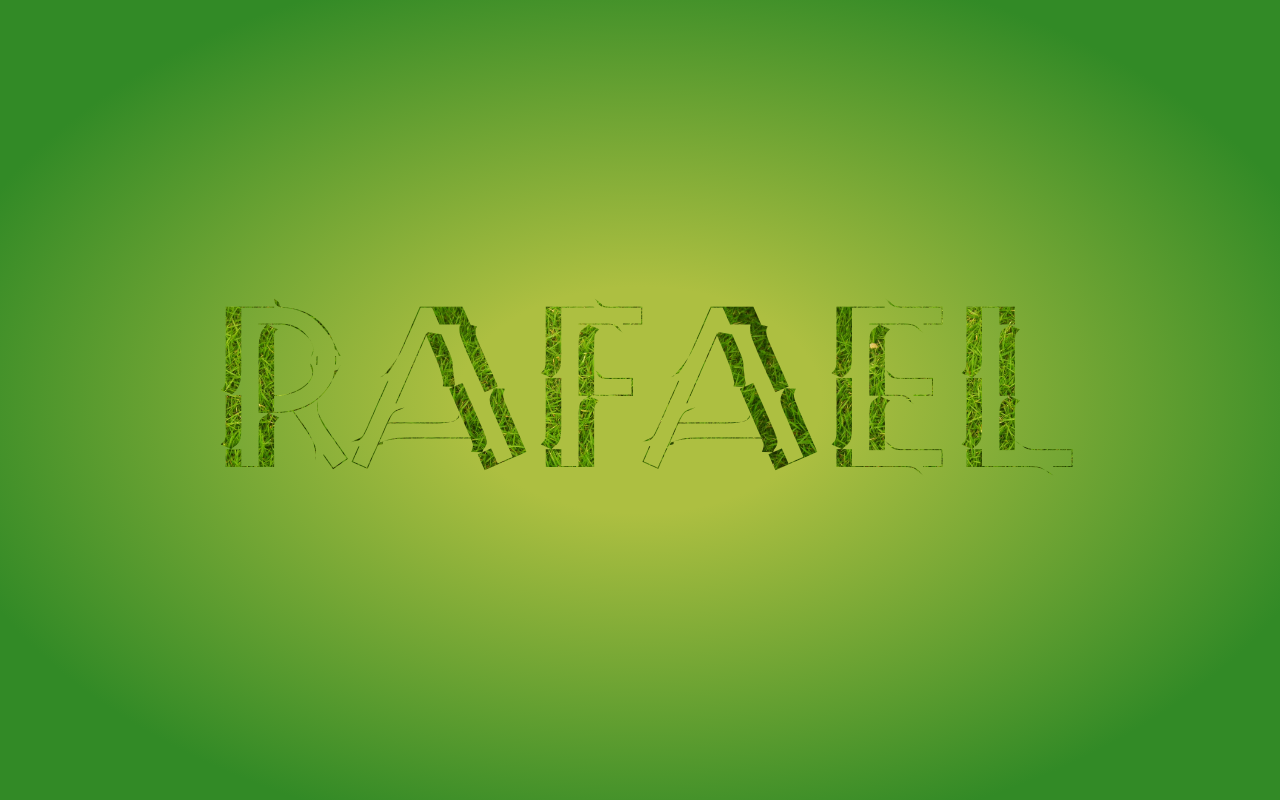
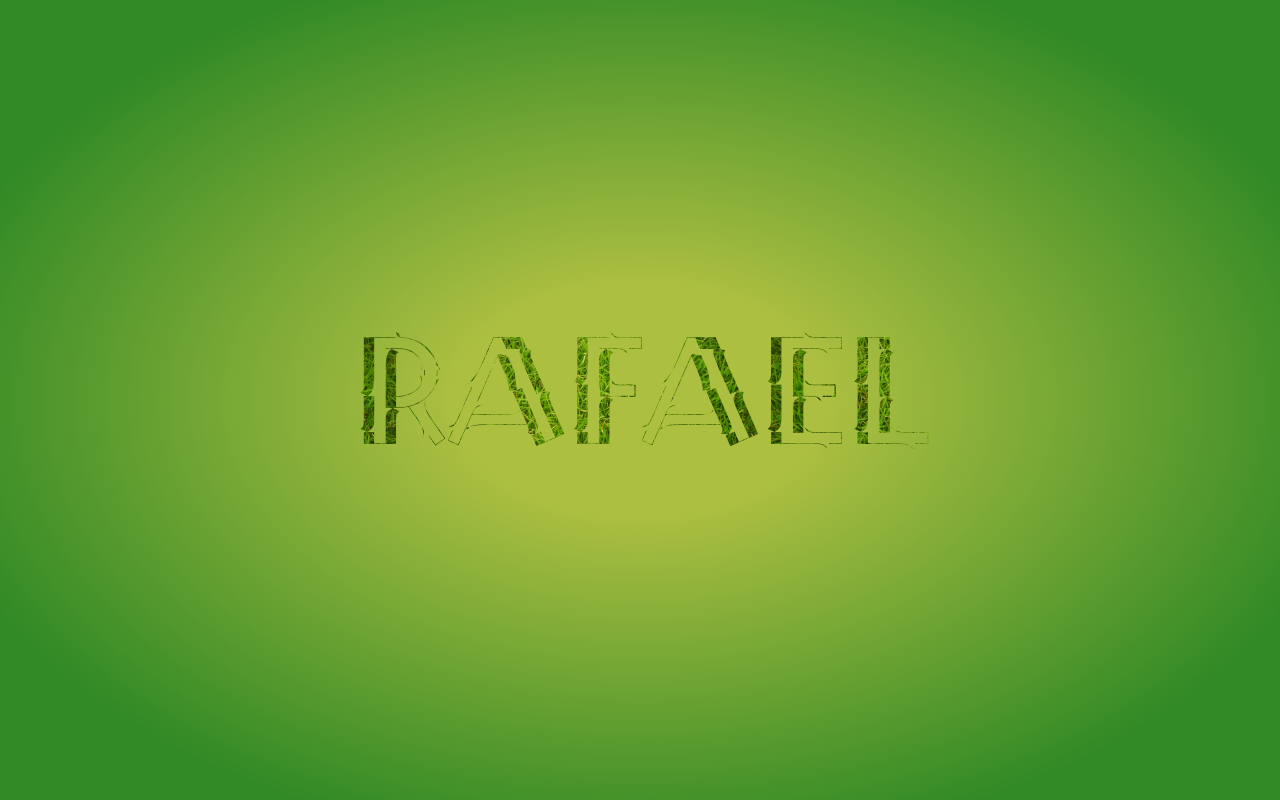
Before and after one commit to AdamModus/wait-web-could-do-that, a website: page src/css/variable-fonts/index.html in a window 1280 px wide. Drawn offline with Linux system fonts and the light colour scheme.

Commit message:
font a bit smaller for demo purposes

```diff
--- a/src/css/variable-fonts/style.css
+++ b/src/css/variable-fonts/style.css
@@ -5,7 +5,7 @@
 
 h1 {
   margin: 0;
-  font-size: 15rem;
+  font-size: 10rem;
   position: relative;
 
   /* Variable font */
```
